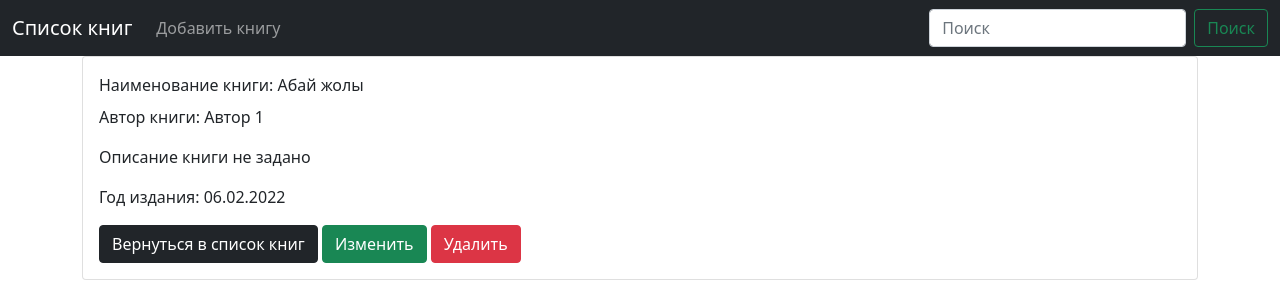
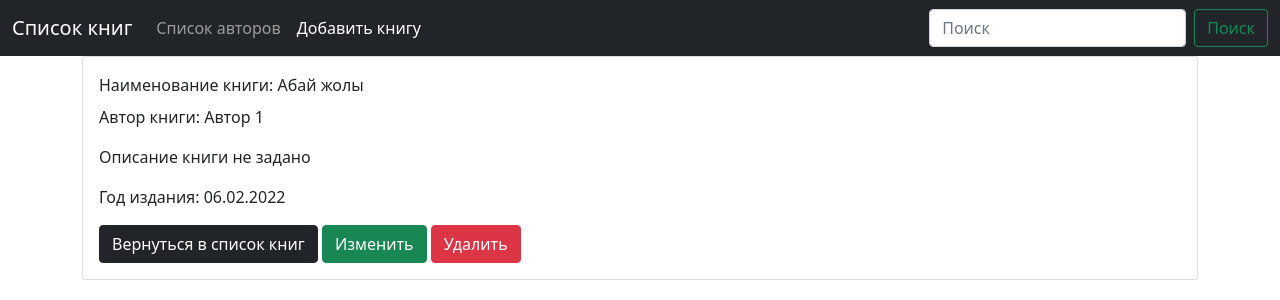
Before and after one commit to mollionline/exam_7, a Django app: page /books/1/ in a window 1280 px wide. Shown: the top 300 px of the page. Run offline with Django 4.2, Linux system fonts and the light colour scheme; data comes from the database, SQL or seed files in the repository.

Commit message:
Добавила ссылки в меню бар для создания книги

```diff
--- a/templates/common/menu.html
+++ b/templates/common/menu.html
@@ -7,13 +7,13 @@
         </button>
         <div class="collapse navbar-collapse" id="navbarNav">
             <ul class="navbar-nav">
-{#                <li class="nav-item">#}
-{#                    <a class="nav-link {% if request.path == '/tasks/' %} active {% endif %}" aria-current="page"#}
-{#                       href="{% url 'list_task' %}">Список задач</a>#}
-{#                </li>#}
                 <li class="nav-item">
-                    <a class="nav-link {% if request.path == '/books/add/' %} active {% endif %}" aria-current="page"
-                       href="{% url 'create_book' %}">Добавить книгу</a>
+                    <a class="nav-link {% if request.path == '/authors/' %} active {% endif %}" aria-current="page"
+                       href="{% url 'list_author' %}">Список авторов</a>
+                </li>
+                <li class="nav-item">
+                    <a class="nav-link active" aria-current="page" href="{% url 'create_book_without_author' %}">Добавить
+                        книгу</a>
                 </li>
             </ul>
         </div>
```
